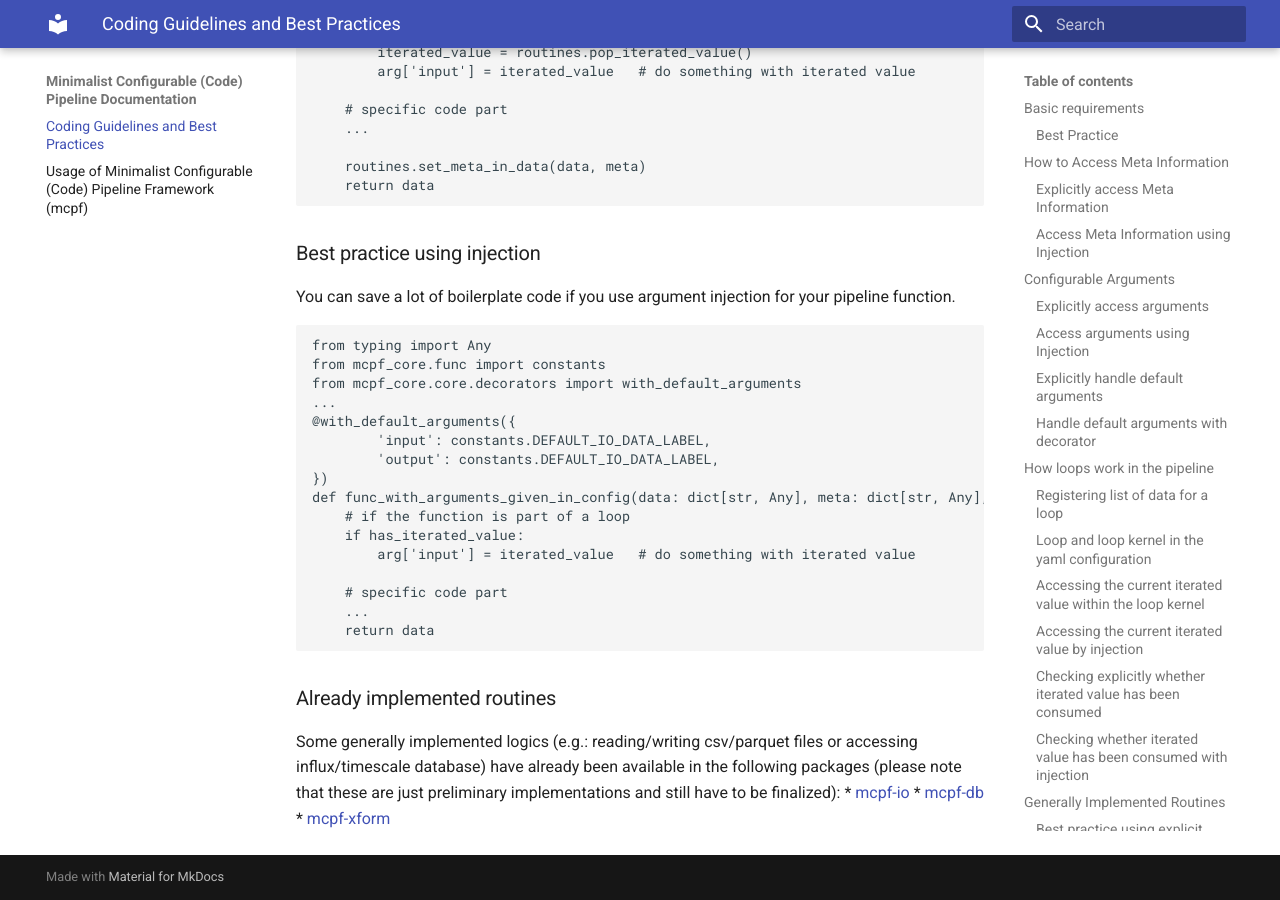
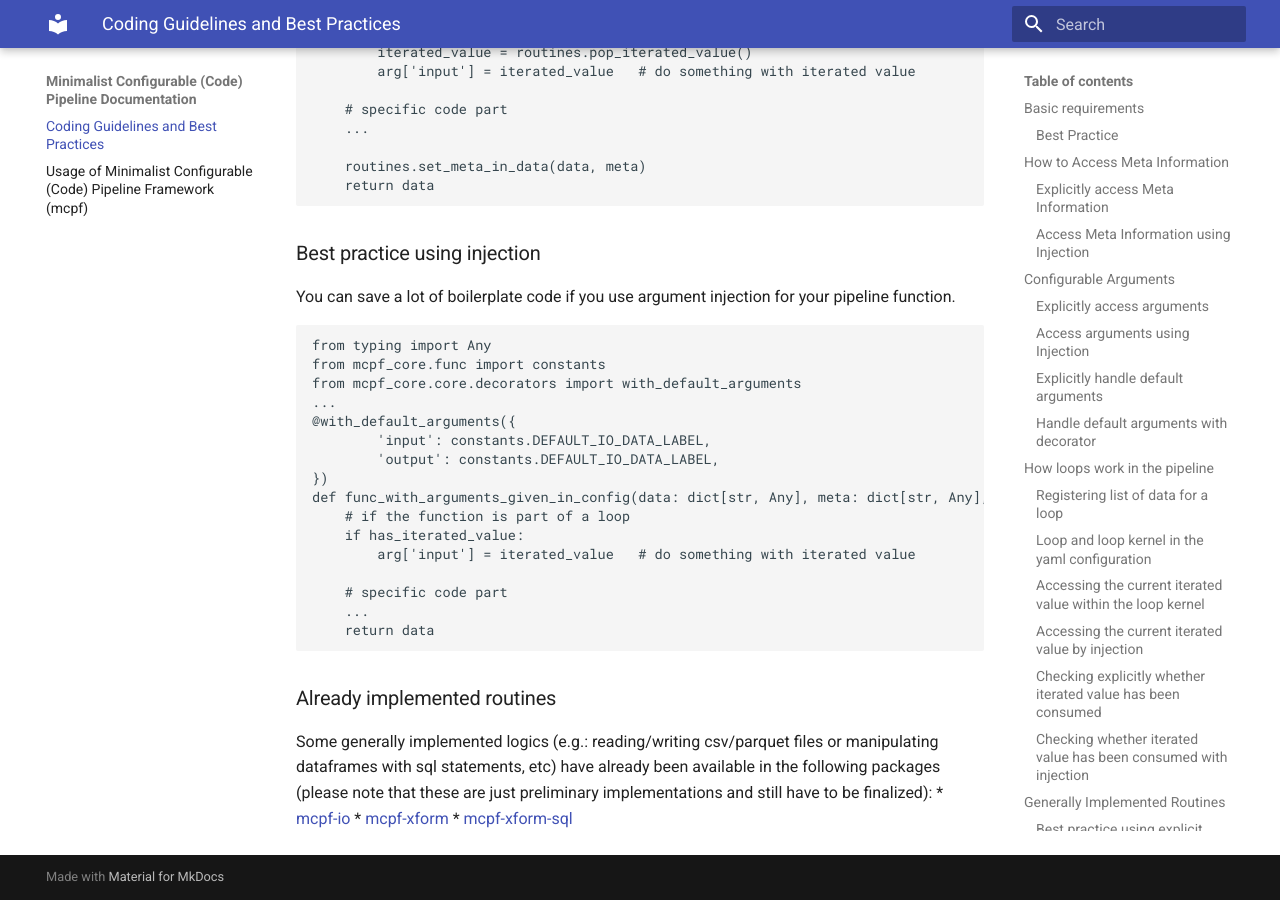
Before and after one commit to kbosa-risc/mcpf-docs, an MkDocs documentation site: the page built from docs/coding-guidelines.md, in a window 1280 px wide and 900 px high, scrolled down 7075 px. Built offline with MkDocs 1.6.1 and Material for MkDocs 9.7.7, drawn with Linux system fonts in a browser that asks for light colours.

Commit message:
Update coding-guidelines.md
fix github links

````diff
--- a/docs/coding-guidelines.md
+++ b/docs/coding-guidelines.md
@@ -17,7 +17,7 @@ def test1(data: dict[str, Any]) -> dict[str, Any]:
 Other functions which are called only from python code do not have to fulfill this requirement.
 
 ### Best Practice
-To facilitate the general re-usability of your code, use always the same (default) label (e.g.: see DEFAULT_IO_DATA_LABEL in [constants.py](https://gitdma.risc-software.at/risc_de/mcp/mcpf-core/-/blob/master/mcpf_core/func/constants.py))
+To facilitate the general re-usability of your code, use always the same (default) label (e.g.: see DEFAULT_IO_DATA_LABEL in [constants.py](https://github.com/kbosa-risc/mcpf-core/blob/master/mcpf_core/func/constants.py))
 for storing the current input data in the passed though dictionary *data*.
 
 ```py
@@ -90,7 +90,7 @@ Additional arguments can be defined in the yaml config file for functions, e.g.:
 ```
 
 These arguments are added to json string called *meta*, when the corresponding python function called.
-They are stored as a dictionary under the label 'arguments' (use the constants 'ARGUMENTS' defined in [constants.py](https://gitdma.risc-software.at/risc_de/mcp/mcpf-core/-/blob/master/mcpf_core/func/constants.py)):
+They are stored as a dictionary under the label 'arguments' (use the constants 'ARGUMENTS' defined in [constants.py](https://github.com/kbosa-risc/mcpf-core/blob/master/mcpf_core/func/constants.py)):
 
 
 ### Explicitly access arguments
@@ -216,7 +216,7 @@ If there is no registered list of iterator values or it is empty, the loop kerne
 
 The framework allows to define embedded loops in a yaml configuration, for instance lets regard the following pipeline which is
 going to list the content of the input folder given in the **input_path** element and of its sub-folders
-(for the the complete yaml configuration, see the [getting started use case](https://gitdma.risc-software.at/risc_de/mcp/mcpf-getting-started/-/blob/master/mcp_use_case_getting_started/README.md)).
+(for the the complete yaml configuration, see the [getting started use case](https://github.com/kbosa-risc/mcpf-getting-started/blob/master/README.md)).
 
 ```yaml
 pipelines:
@@ -364,8 +364,8 @@ def func_with_arguments_given_in_config(data: dict[str, Any], meta: dict[str, An
 
 ### Already implemented routines
 
-Some generally implemented logics (e.g.: reading/writing csv/parquet files or accessing influx/timescale database) have already been available in the following packages
+Some generally implemented logics (e.g.: reading/writing csv/parquet files or manipulating dataframes with sql statements, etc) have already been available in the following packages
 (please note that these are just preliminary implementations and still have to be finalized):
-* [mcpf-io](https://gitdma.risc-software.at/risc_de/mcp/mcpf-io/-/blob/master/README.md)
-* [mcpf-db](https://gitdma.risc-software.at/risc_de/mcp/mcpf-db/-/blob/master/README.md)
-* [mcpf-xform](https://gitdma.risc-software.at/risc_de/mcp/mcpf-xform/-/blob/master/README.md)
+* [mcpf-io](https://github.com/kbosa-risc/mcpf-io)
+* [mcpf-xform](https://github.com/kbosa-risc/mcpf-xform)
+* [mcpf-xform-sql](https://github.com/kbosa-risc/mcpf-xform-sql)
````
